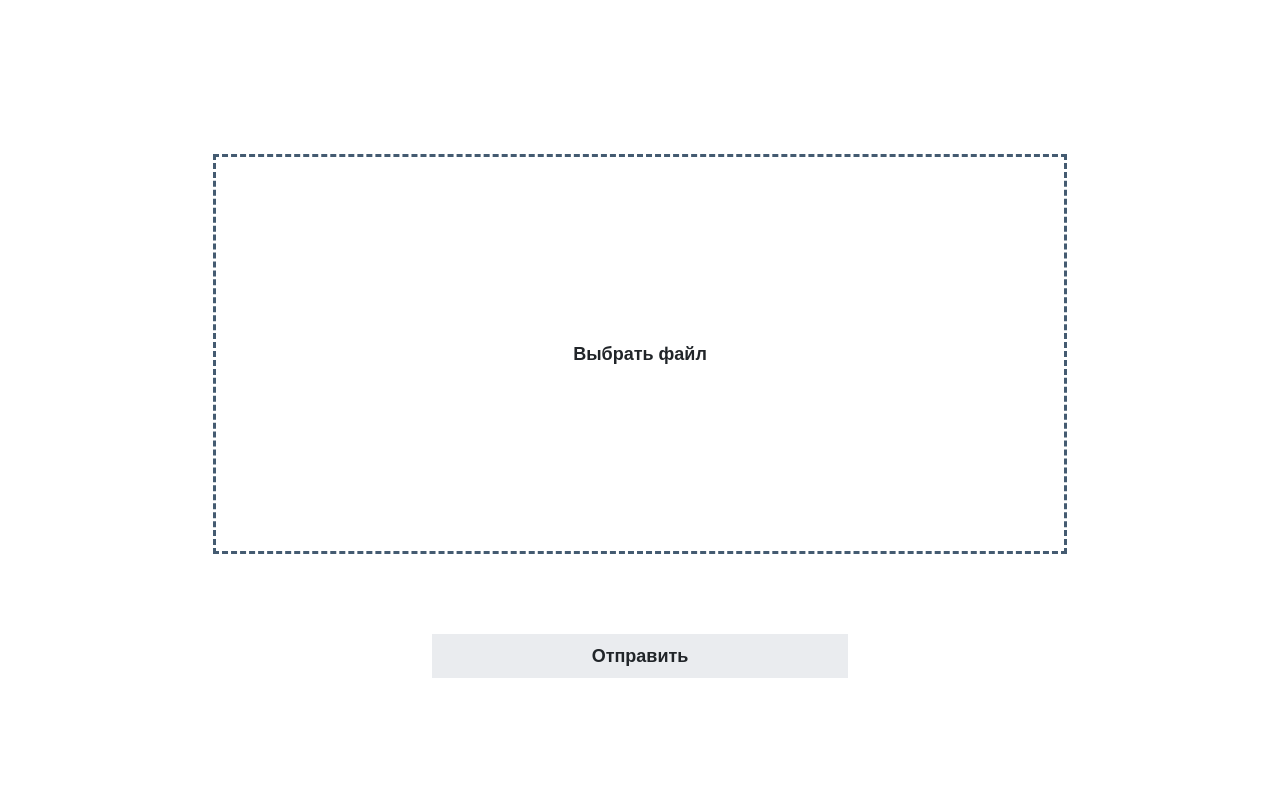
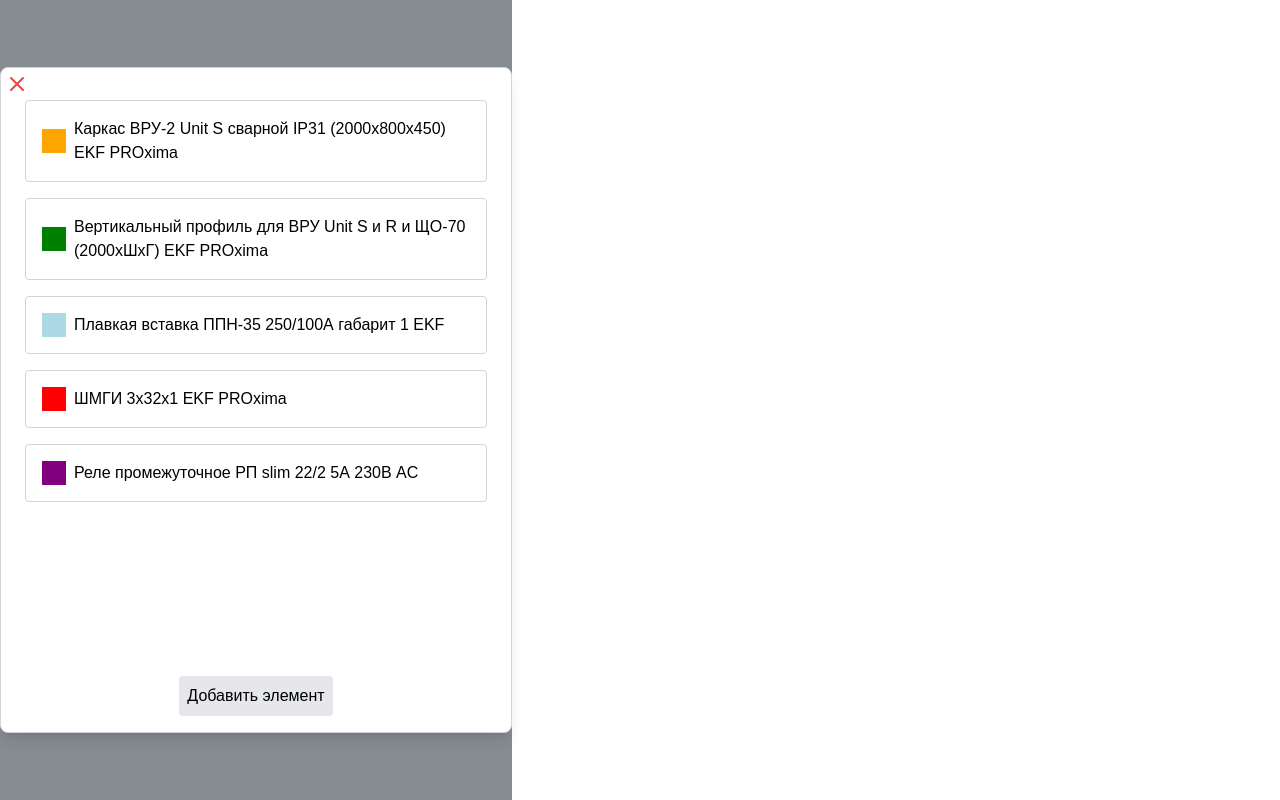
Before and after one commit to varvaratikh/ekf, a React app: page / in a window 1280 px wide. Built offline with nearby package versions, Linux system fonts and the light colour scheme.

Commit message:
Add pop up components.

```diff
--- a/src/App.js
+++ b/src/App.js
@@ -1,13 +1,13 @@
 import React from 'react';
 import { BrowserRouter as Router, Route, Routes } from 'react-router-dom';
 
-import Header from './components/Header';
-import Login from './components/Login';
-import Register from './components/Register';
-import FileUpload from './components/FileUpload';
-import FileList from './components/FileList';
-import PredictionForm from './components/PredictionForm';
-import DownloadCSV from './components/DownloadCSV';
+// import Header from './components/Header';
+// import Login from './components/Login';
+// import Register from './components/Register';
+// import FileUpload from './components/FileUpload';
+// import FileList from './components/FileList';
+// import PredictionForm from './components/PredictionForm';
+// import DownloadCSV from './components/DownloadCSV';
 
 import ImageUploadPage from './pages/ImageUploadPage';
 import GreetingPage from "./pages/GreetingPage";
@@ -15,6 +15,8 @@
 import RegisterPage from "./pages/RegisterPage";
 import ImageEditing from "./pages/ImageEditing";
 import ImageEditingPage from "./pages/ImageEditing";
+import EditElement from "./pages/EditElement";
+import AllElements from "./pages/AllElements";
 
 
 const App = () => {
@@ -32,9 +34,10 @@
                 <Router>
                     <Routes>
                         {/*<Route path="/" element={<GreetingPage />} />*/}
+                        <Route path="/" element={<AllElements />} />
                         <Route path="/login" element={<LoginPage />} />
                         <Route path="/register" element={<RegisterPage />} />
-                        <Route path="/" element={<ImageUploadPage />} />
+                        <Route path="/uploading" element={<ImageUploadPage />} />
                         <Route path="/editing" element={<ImageEditingPage />} />
                     </Routes>
                 </Router>
--- /dev/null
+++ b/src/components/ColorLabelPicker.js
@@ -0,0 +1,34 @@
+// src/components/ColorLabelPicker.js
+import React from 'react';
+
+const ColorLabelPicker = ({ label, options, onChange, selectedOption }) => {
+    const selectedOptionData = options.find(option => option.value === selectedOption);
+
+    return (
+        <div className="my-2">
+            {label && <label className="block text-sm font-medium text-gray-700">{label}</label>}
+            <select
+                className="mt-1 block w-full pl-3 pr-10 py-2 text-base border-gray-300 focus:outline-none focus:ring-indigo-500 focus:border-indigo-500 sm:text-sm rounded-md"
+                onChange={onChange}
+                value={selectedOption}
+            >
+                {options.map((option, index) => (
+                    <option key={index} value={option.value}>
+                        {option.label}
+                    </option>
+                ))}
+            </select>
+            {selectedOptionData && (
+                <div className="flex items-center mt-2">
+                    <span
+                        className={`inline-block w-3 h-3 rounded-full mr-2`}
+                        style={{ backgroundColor: selectedOptionData.value }}
+                    ></span>
+                    <span>{selectedOptionData.label}</span>
+                </div>
+            )}
+        </div>
+    );
+};
+
+export default ColorLabelPicker;
--- /dev/null
+++ b/src/components/DropdownPicker.js
@@ -0,0 +1,22 @@
+import React from 'react';
+
+const DropdownPicker = ({ label, options, onChange, selectedOption }) => {
+    return (
+        <div className="my-2">
+            {label && <label className="block text-sm font-medium text-gray-700">{label}</label>}
+            <select
+                className="mt-1 block w-full pl-3 pr-10 py-2 text-base border-gray-300 focus:outline-none focus:ring-indigo-500 focus:border-indigo-500 sm:text-sm rounded-md"
+                onChange={onChange}
+                value={selectedOption}
+            >
+                {options.map((option, index) => (
+                    <option key={index} value={option.value}>
+                        {option.label}
+                    </option>
+                ))}
+            </select>
+        </div>
+    );
+};
+
+export default DropdownPicker;
--- /dev/null
+++ b/src/components/Element.js
@@ -0,0 +1,43 @@
+import React, { useState } from 'react';
+
+const Element = ({ items }) => {
+    const [selectedItems, setSelectedItems] = useState([]);
+
+    const handleClick = (item) => {
+        const selectedIndex = selectedItems.findIndex(selectedItem => selectedItem.text === item.text);
+
+        if (selectedIndex === -1) {
+            setSelectedItems([...selectedItems, item]);
+        } else {
+            const updatedItems = [...selectedItems];
+            updatedItems.splice(selectedIndex, 1);
+            setSelectedItems(updatedItems);
+        }
+    };
+
+    const isSelected = (item) => {
+        return selectedItems.some(selectedItem => selectedItem.text === item.text);
+    };
+
+    return (
+        <div className="flex flex-col">
+            {items.map((item, index) => (
+                <div
+                    key={index}
+                    onClick={() => handleClick(item)}
+                    className={`flex items-center p-4 my-2 rounded cursor-pointer border ${isSelected(item) ? 'border-black' : 'border-gray-300'}`}
+                >
+                    <div
+                        className="w-6 h-6 mr-2"
+                        style={{ backgroundColor: item.color }}
+                    />
+                    <div className="flex-1">
+                        {item.text}
+                    </div>
+                </div>
+            ))}
+        </div>
+    );
+};
+
+export default Element;
--- /dev/null
+++ b/src/pages/AllElements.js
@@ -0,0 +1,38 @@
+import React from 'react';
+import Element from "../components/Element";
+
+const AllElements = () => {
+    const items = [
+        { color: 'orange', text: 'Каркас ВРУ-2 Unit S сварной IP31 (2000x800x450) EKF PROxima' },
+        { color: 'green', text: 'Вертикальный профиль для ВРУ Unit S и R и ЩО-70 (2000xШхГ) EKF PROxima' },
+        { color: 'lightblue', text: 'Плавкая вставка ППН-35 250/100А габарит 1 EKF' },
+        { color: 'red', text: 'ШМГИ 3x32x1 EKF PROxima' },
+        { color: 'purple', text: 'Реле промежуточное РП slim 22/2 5А 230В AC' }
+    ];
+
+    const handleClose = () => {
+        // Add your logic here to close the popup window
+        console.log("Close button clicked!");
+    };
+
+    return (
+        <div className="fixed inset-0 w-2/5 flex items-center justify-center bg-gray-900 bg-opacity-50 z-50">
+            <div className="h-5/6 bg-white p-6 border border-gray-300 rounded-lg shadow-lg relative">
+                <button
+                    className="absolute top-0 left-0 p-1"
+                    onClick={handleClose}
+                >
+                    <svg className="h-6 w-6 text-red-500" fill="none" viewBox="0 0 24 24" stroke="currentColor">
+                        <path strokeLinecap="round" strokeLinejoin="round" strokeWidth="2" d="M6 18L18 6M6 6l12 12" />
+                    </svg>
+                </button>
+                <div className="flex flex-col items-center">
+                    <Element items={items} />
+                    <button className="absolute bottom-0 mb-4 p-2 bg-gray-200 rounded">Добавить элемент</button>
+                </div>
+            </div>
+        </div>
+    );
+};
+
+export default AllElements;
--- /dev/null
+++ b/src/pages/EditElement.js
@@ -0,0 +1,50 @@
+// src/pages/MainPage.js
+import React, { useState } from 'react';
+import DropdownPicker from '../components/DropdownPicker';
+import ColorLabelPicker from '../components/ColorLabelPicker';
+
+const EditElement = () => {
+    const [selectedName, setSelectedName] = useState('');
+    const [selectedCategory, setSelectedCategory] = useState('');
+
+    const nameOptions = [
+        { value: '', label: 'Select Name' },
+        { value: 'name1', label: 'Каркас ВРУ-2 Unit S сварной IP31 (2000x800x450) EKF PROxima' },
+        // Add more options here
+    ];
+
+    const categoryOptions = [
+        { value: '', label: 'Select Category' },
+        { value: '#FF8C00', label: 'Фаза A' },
+        // Add more options here
+    ];
+
+    return (
+        <div className="flex flex-col items-center justify-center h-screen bg-white p-4">
+            <div className="w-full max-w-md p-6 bg-white border border-gray-300 rounded-lg shadow-md">
+                <div className="mb-6">
+                    <h2 className="text-2xl font-bold mb-4">название:</h2>
+                    <DropdownPicker
+                        options={nameOptions}
+                        selectedOption={selectedName}
+                        onChange={(e) => setSelectedName(e.target.value)}
+                    />
+                </div>
+                <div className="mb-6">
+                    <h2 className="text-2xl font-bold mb-4">категория:</h2>
+                    <ColorLabelPicker
+                        options={categoryOptions}
+                        selectedOption={selectedCategory}
+                        onChange={(e) => setSelectedCategory(e.target.value)}
+                    />
+                </div>
+                <div className="flex flex-col space-y-4 mt-6">
+                    <button className="bg-red-500 text-white py-2 px-4 rounded">Сохранить</button>
+                    <button className="bg-gray-300 py-2 px-4 rounded">Удалить</button>
+                </div>
+            </div>
+        </div>
+    );
+};
+
+export default EditElement;
--- a/src/pages/RegisterPage.js
+++ b/src/pages/RegisterPage.js
@@ -1,5 +1,5 @@
 import React from 'react';
-import Register from "../components/Register";
+import Register from "../components/RedRegisterButton";
 
 const RegisterPage = () => {
     return (
```
